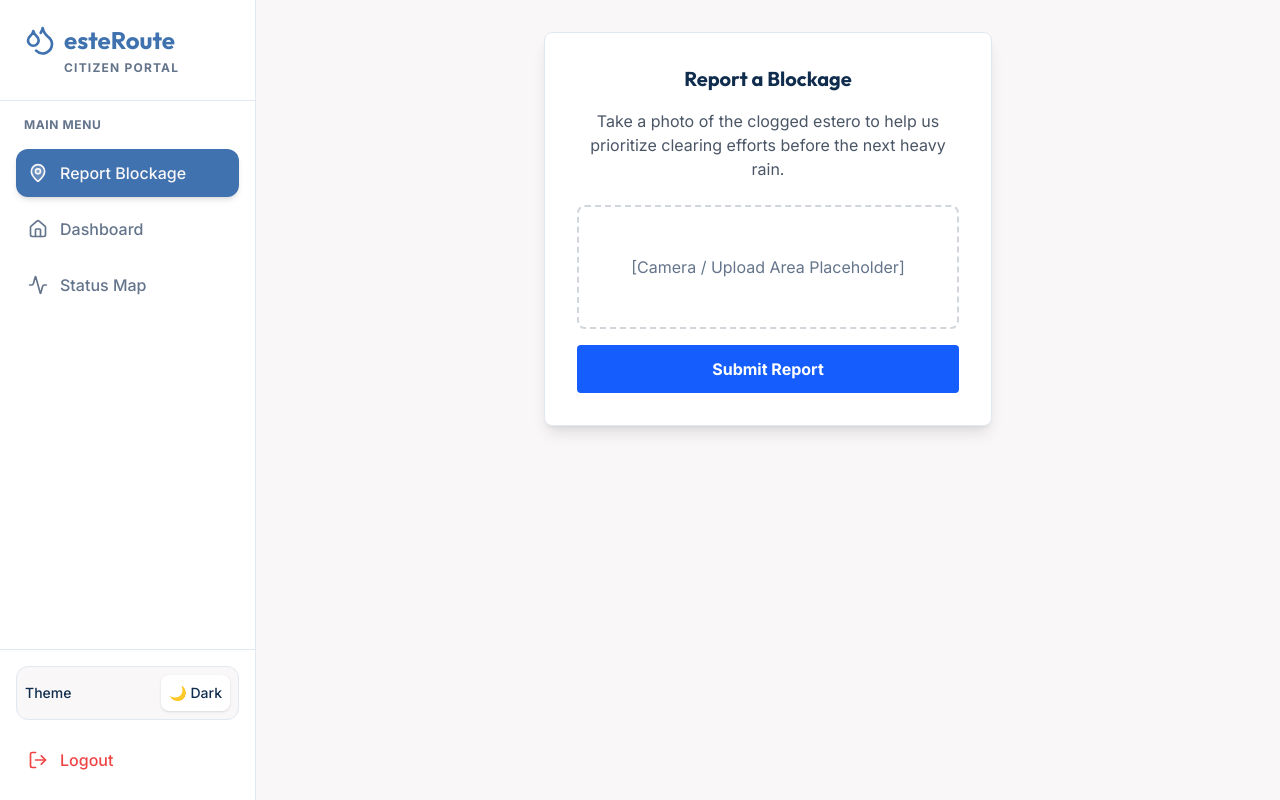
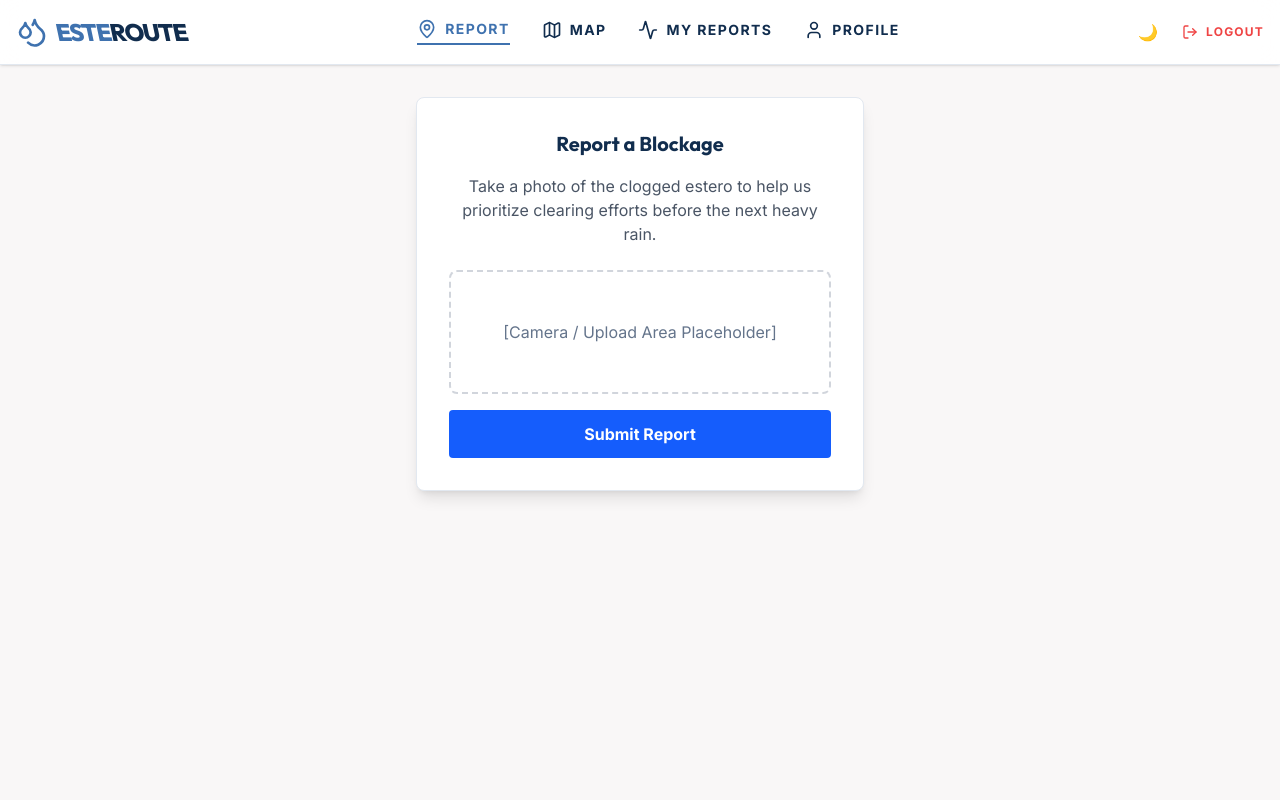
Before and after one commit to Goldenavs/esteRoute, a React (Vite) app in the folder frontend/: page /citizen in a window 1280 px wide. Built offline with nearby package versions, Linux system fonts and the light colour scheme.

Commit message:
style: change citizen navbar

```diff
--- a/frontend/src/components/auth/navigation/AuthNavbar.tsx
+++ b/frontend/src/components/auth/navigation/AuthNavbar.tsx
@@ -1,7 +1,7 @@
 import { useState } from 'react';
 import { Menu, X } from 'lucide-react';
 import { motion, AnimatePresence } from 'framer-motion';
-import { useTheme } from '../../context/ThemeContext';
+import { useTheme } from '../../../context/ThemeContext';
 
 const AnimatedLink = ({
   title,
--- a/frontend/src/components/auth/sections/HeroSection.tsx
+++ b/frontend/src/components/auth/sections/HeroSection.tsx
@@ -1,7 +1,7 @@
 import { useState, useEffect } from 'react';
 import { ShieldAlert, Navigation, MonitorDot, Camera, MapPin, Sprout, ChevronDown, ArrowRight } from 'lucide-react';
 import { motion } from 'framer-motion';
-import { useTheme } from '../../context/ThemeContext';
+import { useTheme } from '../../../context/ThemeContext';
 
 
 export default function HeroSection({ scrollTo, onOpenModal }: { scrollTo: (id: string) => void; onOpenModal: (type: 'admin' | 'citizen') => void }) {
--- a/frontend/src/layouts/CitizenLayout.tsx
+++ b/frontend/src/layouts/CitizenLayout.tsx
@@ -1,108 +1,105 @@
 import { Outlet, Link, useLocation } from 'react-router-dom';
-import { Droplets, Home, MapPin, Activity, LogOut, Menu, X } from 'lucide-react';
+import { Droplets, MapPin, Map, Activity, User, LogOut } from 'lucide-react';
 import { useTheme } from '../context/ThemeContext';
 import { clsx } from 'clsx';
 import { twMerge } from 'tailwind-merge';
-import { useState } from 'react';
 
 export default function CitizenLayout() {
   const { theme, toggleTheme } = useTheme();
   const location = useLocation();
-  const [mobileMenuOpen, setMobileMenuOpen] = useState(false);
 
   const navItems = [
-    { name: 'Report Blockage', path: '/citizen', icon: MapPin },
-    { name: 'Dashboard', path: '/citizen/dashboard', icon: Home },
-    { name: 'Status Map', path: '/citizen/public-map', icon: Activity },
+    { name: 'Report', path: '/citizen', icon: MapPin },
+    { name: 'Map', path: '/citizen/public-map', icon: Map },
+    { name: 'My Reports', path: '/citizen/dashboard', icon: Activity },
+    { name: 'Profile', path: '/citizen/profile', icon: User },
   ];
 
   return (
-    <div className="min-h-screen bg-app-bg text-text-primary flex flex-col md:flex-row transition-colors duration-300">
+    <div className="min-h-screen bg-app-bg text-text-primary flex flex-col transition-colors duration-300">
 
-      {/* Mobile Topbar */}
-      <div className="md:hidden p-4 border-b border-border-subtle bg-surface flex justify-between items-center sticky top-0 z-50">
-        <Link to="/citizen" className="flex items-center gap-2 text-brand-primary font-heading font-bold text-xl">
-          <Droplets className="w-6 h-6" />
-          <span>esteRoute Citizen</span>
+      {/* Top Navbar (Desktop & Mobile Header) */}
+      <header className="sticky top-0 z-50 w-full bg-surface/90 backdrop-blur-md border-b border-border-subtle px-4 py-3 flex justify-between items-center shadow-sm">
+
+        {/* Logo */}
+        <Link to="/citizen" className="flex items-center gap-2 text-brand-primary font-heading font-black tracking-tighter text-2xl uppercase skew-x-12 cursor-pointer transition-transform hover:scale-105">
+          <Droplets className="w-8 h-8 -skew-x-12" />
+          <span className="hidden sm:inline">este<span className="text-text-primary">Route</span></span>
         </Link>
-        <div className="flex items-center gap-2">
-          <button onClick={toggleTheme} className="p-2 rounded-full hover:bg-surface-subtle transition-colors">
-            {theme === 'light' ? '🌙' : '☀️'}
-          </button>
-          <button onClick={() => setMobileMenuOpen(!mobileMenuOpen)} className="p-2 rounded-lg hover:bg-surface-subtle transition-colors">
-            {mobileMenuOpen ? <X className="w-6 h-6" /> : <Menu className="w-6 h-6" />}
-          </button>
-        </div>
-      </div>
 
-      {/* Desktop Sidebar / Mobile Drawer */}
-      <aside className={twMerge(
-        clsx(
-          "fixed md:static inset-y-0 left-0 z-40 w-64 bg-surface border-r border-border-subtle flex flex-col transition-transform duration-300 ease-in-out md:translate-x-0",
-          mobileMenuOpen ? "translate-x-0" : "-translate-x-full"
-        )
-      )}>
-        <div className="p-6 border-b border-border-subtle hidden md:block">
-          <Link to="/citizen" className="flex items-center gap-2 text-brand-primary font-heading font-bold text-2xl hover:opacity-80 transition-opacity">
-            <Droplets className="w-8 h-8" />
-            <span>esteRoute</span>
-          </Link>
-          <span className="text-xs uppercase tracking-widest text-text-secondary font-bold mt-1 block pl-10">Citizen Portal</span>
-        </div>
-
-        <nav className="flex-1 p-4 flex flex-col gap-2 overflow-y-auto mt-4 md:mt-0">
-          <div className="text-xs font-bold text-text-secondary uppercase tracking-wider mb-2 ml-2">Main Menu</div>
+        {/* Desktop Navigation Links */}
+        <nav className="hidden md:flex items-center gap-8">
           {navItems.map((item) => {
             const isActive = location.pathname === item.path || (item.path !== '/citizen' && location.pathname.startsWith(item.path));
             return (
               <Link
                 key={item.path}
                 to={item.path}
-                onClick={() => setMobileMenuOpen(false)}
                 className={twMerge(
                   clsx(
-                    "flex items-center gap-3 p-3 rounded-xl transition-all font-medium",
+                    "flex items-center gap-2 text-sm font-bold uppercase tracking-widest transition-all",
                     isActive
-                      ? "bg-brand-primary text-brand-white shadow-md"
-                      : "hover:bg-surface-subtle text-text-secondary hover:text-brand-primary"
+                      ? "text-brand-primary border-b-2 border-brand-primary pb-1"
+                      : "text-text-muted hover:text-text-primary pb-1"
                   )
                 )}
               >
-                <item.icon className={twMerge(clsx("w-5 h-5", isActive && "fill-current/20"))} />
+                <item.icon className="w-5 h-5" />
                 <span>{item.name}</span>
               </Link>
             );
           })}
         </nav>
 
-        <div className="p-4 border-t border-border-subtle">
-          <div className="flex items-center justify-between mb-4 hidden md:flex p-2 bg-app-bg rounded-xl border border-border-subtle">
-            <span className="text-sm font-medium">Theme</span>
-            <button onClick={toggleTheme} className="p-2 rounded-lg bg-surface shadow-sm hover:ring-2 ring-brand-primary/50 transition-all text-sm font-medium">
-              {theme === 'light' ? '🌙 Dark' : '☀️ Light'}
-            </button>
-          </div>
-          <Link to="/login" className="flex items-center gap-3 p-3 rounded-xl text-semantic-urgent hover:bg-surface-subtle transition-colors font-medium">
-            <LogOut className="w-5 h-5" />
+        {/* Actions */}
+        <div className="flex items-center gap-4">
+          <button
+            onClick={toggleTheme}
+            className="p-2 rounded-full hover:bg-surface-subtle transition-colors text-text-muted hover:text-text-primary"
+            aria-label="Toggle Theme"
+          >
+            {theme === 'light' ? '🌙' : '☀️'}
+          </button>
+
+          <Link to="/" className="hidden md:flex items-center gap-2 text-xs font-bold uppercase tracking-widest text-semantic-urgent hover:text-red-400 transition-colors">
+            <LogOut className="w-4 h-4" />
             <span>Logout</span>
           </Link>
         </div>
-      </aside>
-
-      {/* Mobile Overlay */}
-      {mobileMenuOpen && (
-        <div
-          className="md:hidden fixed inset-0 bg-black/50 z-30 animate-fade-in"
-          onClick={() => setMobileMenuOpen(false)}
-        />
-      )}
+      </header>
 
       {/* Main Content Area */}
-      <main className="flex-1 bg-app-bg overflow-x-hidden relative flex flex-col h-[calc(100vh-73px)] md:h-screen">
+      {/* padding-bottom (pb-24) ensures content isn't hidden behind the mobile bottom tab bar */}
+      <main className="flex-1 bg-app-bg overflow-x-hidden relative flex flex-col pb-24 md:pb-0">
         <div className="flex-1 p-4 md:p-6 lg:p-8 max-w-7xl mx-auto w-full animate-fade-in">
           <Outlet />
         </div>
       </main>
+
+      {/* Mobile Bottom Tab Bar */}
+      <nav className="md:hidden fixed bottom-0 left-0 right-0 bg-surface/95 backdrop-blur-md border-t border-border-subtle z-50 flex justify-around items-center px-2 py-3 pb-safe shadow-[0_-4px_15px_rgba(0,0,0,0.05)]">
+        {navItems.map((item) => {
+          const isActive = location.pathname === item.path || (item.path !== '/citizen' && location.pathname.startsWith(item.path));
+          return (
+            <Link
+              key={item.path}
+              to={item.path}
+              className={twMerge(
+                clsx(
+                  "flex flex-col items-center gap-1 min-w-[64px] transition-all",
+                  isActive
+                    ? "text-brand-primary scale-110"
+                    : "text-text-muted hover:text-text-primary"
+                )
+              )}
+            >
+              <item.icon className={twMerge(clsx("w-6 h-6", isActive && "drop-shadow-md"))} />
+              <span className="text-[10px] font-bold uppercase tracking-wider">{item.name}</span>
+            </Link>
+          );
+        })}
+      </nav>
+
     </div>
   );
 }
```
